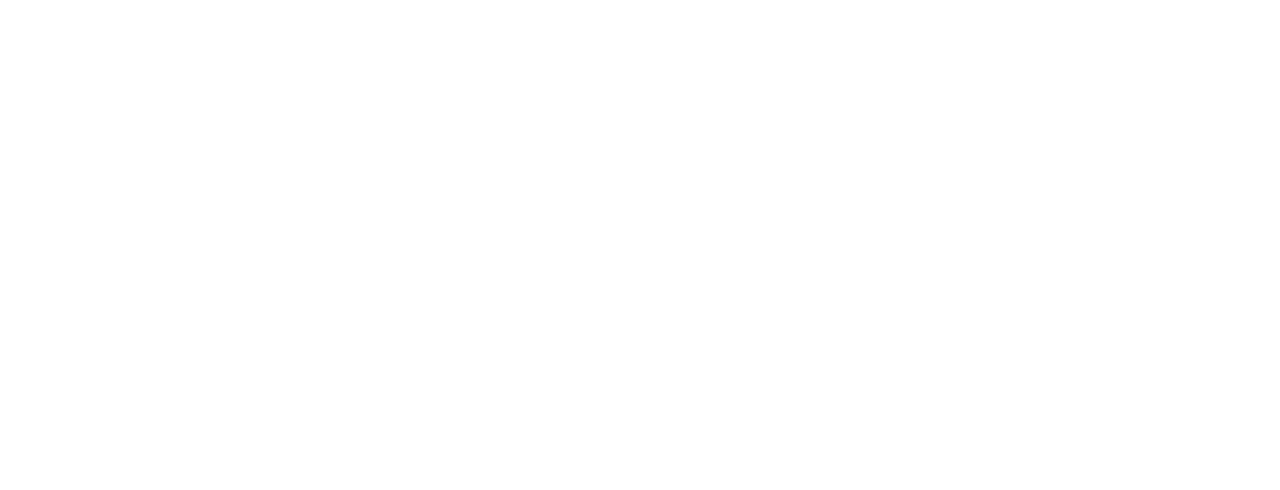
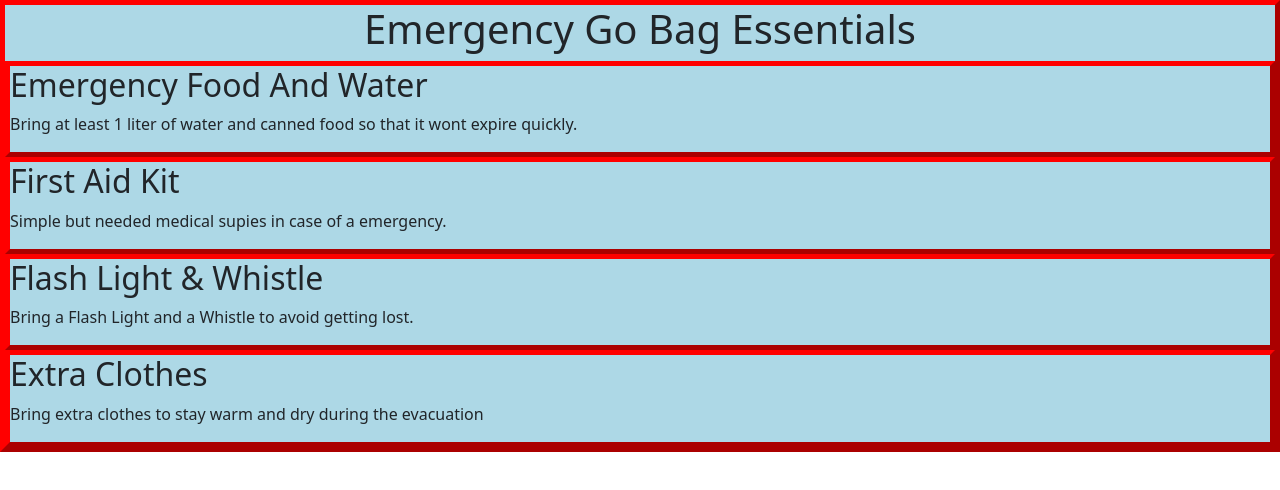
Before and after one commit to GavainRuiz/Fairview_ICT9Emerald_Q2Drill1_Ruiz_Gavin, a plain HTML site: page index.html in a window 1280 px wide. Drawn offline with nearby package versions, Linux system fonts and the light colour scheme.

Commit message:
Add files via upload

```diff
--- a/index.html
+++ b/index.html
@@ -4,11 +4,58 @@
     <meta charset="UTF-8">
     <meta name="viewport" content="width=device-width, initial-scale=1.0">
     <title>Q2 Drill 1</title>
+    <style>
+
+#allneeds
+{
+  border: 5px outset red;
+  background-color: lightblue;
+  text-align: center;
+  width: auto;
+}
+#emergency1,#emergency2,#emergency3,#emergency4
+{
+  border: 5px outset red;
+  background-color: lightblue;
+  text-align: left;
+}
+</style>
+
+</head>
+<body>
     <link href="https://cdn.jsdelivr.net/npm/bootstrap@5.3.3/dist/css/bootstrap.min.css" rel="stylesheet">
 
 <script src="https://cdn.jsdelivr.net/npm/bootstrap@5.3.3/dist/js/bootstrap.bundle.min.js"></script>
-</head>
-<body>
+
+
+<div id ="allneeds">
+<h1>Emergency Go Bag Essentials</h1>
+<div/>
+
+<div id ="emergency1">
+<h2>Emergency Food And Water</h2>
+<p> Bring at least 1 liter of water and canned food so that it wont expire quickly.</p>
+</div>
+
+<div id ="emergency2">
+<h2>First Aid Kit</h2>
+<p> Simple but needed medical supies in case of a emergency.</p>
+</div>
+
+<div id ="emergency3">
+<h2>Flash Light & Whistle</h2>
+<p> Bring a Flash Light and a Whistle to avoid getting lost.</p>
+</div>
+
+<div id ="emergency4">
+<h2>Extra Clothes</h2>
+<p>Bring extra clothes to stay warm and dry during the evacuation</p>
+</div>
+
+
+
+
+
 
 </body>
 </html>
```
